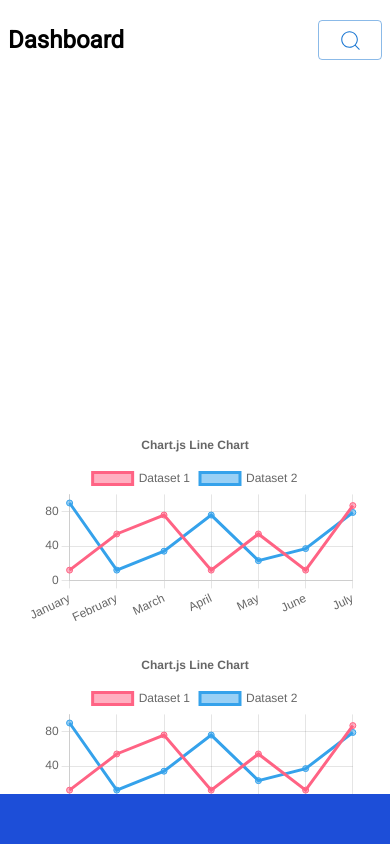
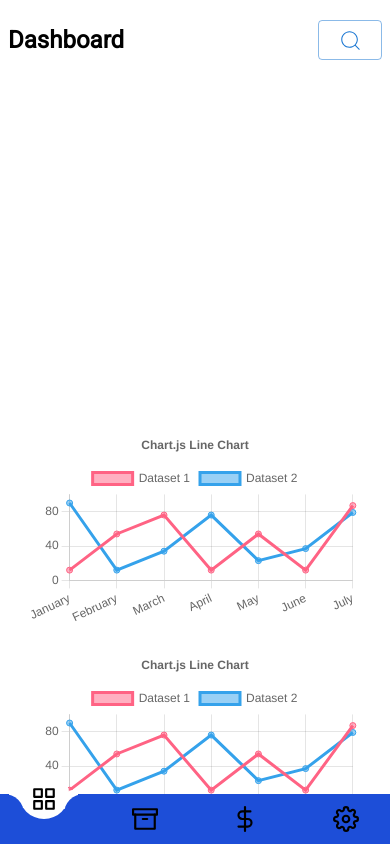
Before and after one commit to rayansilva9/sis, a Next.js app: page / in a window 390 px wide. Shown: the top 844 px of the page. Built offline with nearby package versions, Linux system fonts and the light colour scheme.

Commit message:
navBarMobile

```diff
--- a/src/components/header.tsx
+++ b/src/components/header.tsx
@@ -28,7 +28,7 @@ const Header = () => {
         <div className="">
           <form className="flex items-center">
             <input style={{ background: theme == 'light' ? 'white' : 'black', color: theme == 'light' ? 'black' : 'white', }} className='hidden md:inline border border-blue-500 rounded-md h-[40px] px-4' placeholder="Procurar..." />
-            <Button variant="outlined" sx={{ height: '40px', }}>
+            <Button onClick={() => { theme == 'light' ? changeTheme('dark') : changeTheme('light') }} variant="outlined" sx={{ height: '40px', }}>
               <CiSearch style={{ fontSize: '25px', color: 'inherit', strokeWidth: 0 }} />
             </Button>
           </form>
--- a/src/components/navBarMobile.tsx
+++ b/src/components/navBarMobile.tsx
@@ -1,8 +1,77 @@
+import React, { useEffect, useRef, useState, useContext } from 'react'
+import Link from 'next/link'
+import { FiGrid } from 'react-icons/fi'
+import { FiDollarSign } from 'react-icons/fi'
+import { FiSettings } from 'react-icons/fi'
+import { FiArchive } from 'react-icons/fi'
+import { TrackNavBarMobile } from './styles/trackNavBarMobile'
+import { useRouter } from 'next/router'
+import { ThemeContext } from '@/context/themeContext'
+
+
 const NavBarMobile = () => {
+
+  const pathname = useRouter().pathname
+
+  const dashboardRef = useRef<HTMLLIElement>(null)
+  const productRef = useRef<HTMLLIElement>(null)
+  const salesRef = useRef<HTMLLIElement>(null)
+  const settingsRef = useRef<HTMLLIElement>(null)
+
+  const [positionBar, setPositionBar] = useState(0)
+
+  function updateBar() {
+    switch (pathname) {
+      case '/':
+        setPositionBar(dashboardRef.current!.getBoundingClientRect().left)
+
+        break
+      case '/inventario':
+        setPositionBar(productRef.current!.getBoundingClientRect().left)
+
+        break
+      case '/vendas':
+        setPositionBar(salesRef.current!.getBoundingClientRect().left)
+
+        break
+      case '/configurar':
+        setPositionBar(settingsRef.current!.getBoundingClientRect().left)
+
+        break
+
+      default:
+        break
+    }
+  }
+
+  useEffect(() => {
+    updateBar()
+    console.log(positionBar)
+  }, [pathname])
+
+  const { theme } = useContext(ThemeContext)
+
+
   return (
     <>
       <div className="flex z-50 fixed left-0 bottom-0 w-screen h-[50px] bg-blue-700 md:hidden">
-
+        <TrackNavBarMobile theme={theme} left={positionBar} />
+        <ul className='w-full flex gap-3 items-center justify-around'>
+          <li style={{ top: pathname == '/' ? '-20px' : 0, transition: 'top 0.3s linear', }} ref={dashboardRef} className='z-[91] relative'>
+            <Link href="/">
+              <FiGrid style={{ fontSize: '26px', color: theme == 'light' ? 'black' : 'white', }} />
+            </Link>
+          </li>
+          <li style={{ top: pathname == '/invetario' ? '-20px' : 0, transition: 'top 0.3s linear', color: theme == 'light' ? 'black' : 'white', }} ref={productRef} className='z-[91] relative'> <Link href="/inventario">
+            <FiArchive style={{ fontSize: '26px', }} />
+          </Link></li>
+          <li style={{ top: pathname == '/vendas' ? '-20px' : 0, transition: 'top 0.3s linear', color: theme == 'light' ? 'black' : 'white', }} ref={salesRef} className='z-[91] relative'> <Link href="/vendas">
+            <FiDollarSign style={{ fontSize: '26px', }} />
+          </Link></li>
+          <li style={{ top: pathname == '/configurar' ? '-20px' : 0, transition: 'top 0.3s linear', color: theme == 'light' ? 'black' : 'white', }} ref={settingsRef} className='z-[91] relative'> <Link href="/configurar">
+            <FiSettings style={{ fontSize: '26px', }} />
+          </Link></li>
+        </ul>
       </div>
     </>
   );
--- a/src/components/sidebar.tsx
+++ b/src/components/sidebar.tsx
@@ -47,10 +47,9 @@ const Sidebar = () => {
 
   useEffect(() => {
     updateBar()
-    console.log(positionBar)
   }, [pathname])
 
-  const { theme, changeTheme } = useContext(ThemeContext)
+  const { theme } = useContext(ThemeContext)
 
 
   return (
--- /dev/null
+++ b/src/components/styles/trackNavBarMobile.ts
@@ -0,0 +1,44 @@
+import styled from 'styled-components'
+
+type props = {
+  left: number
+  theme: string
+}
+
+export const TrackNavBarMobile = styled.div<props>`
+  width: 50px;
+  height: 50px;
+  border-radius: 50%;
+  top: -25px;
+  left: ${props => props.left - 12 + 'px'};
+  background-color: ${props => (props.theme == 'light' ? 'white' : 'black')};
+  position: absolute;
+  z-index: 90;
+  transition: left 0.3s linear;
+
+  &:after {
+    content: '';
+    width: 20px;
+    height: 20px;
+    background: #1d4ed8;
+    position: absolute;
+    left: -15px;
+    top: 25px;
+    border-bottom-right-radius: 20px;
+    box-shadow: 6px 5px 0 0 ${props => (props.theme == 'light' ? 'white' : 'black')};
+    transform: rotate(270deg);
+  }
+
+  &:before {
+    content: '';
+    width: 20px;
+    height: 20px;
+    background: #1d4ed8;
+    position: absolute;
+    right: -15px;
+    top: 25px;
+    border-bottom-right-radius: 20px;
+    box-shadow: 6px 5px 0 0 ${props => (props.theme == 'light' ? 'white' : 'black')};
+    transform: rotate(180deg);
+  }
+`
```
